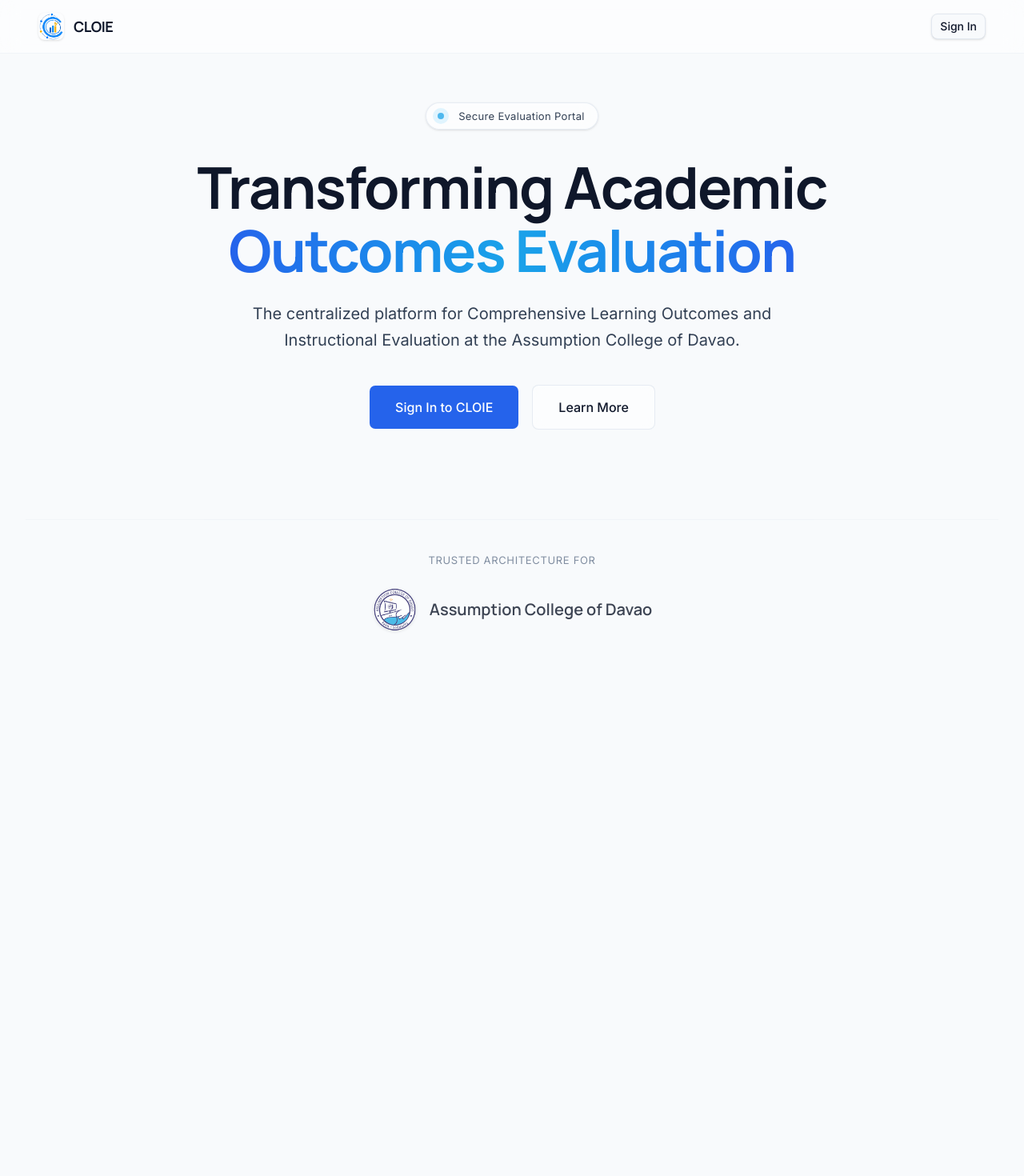
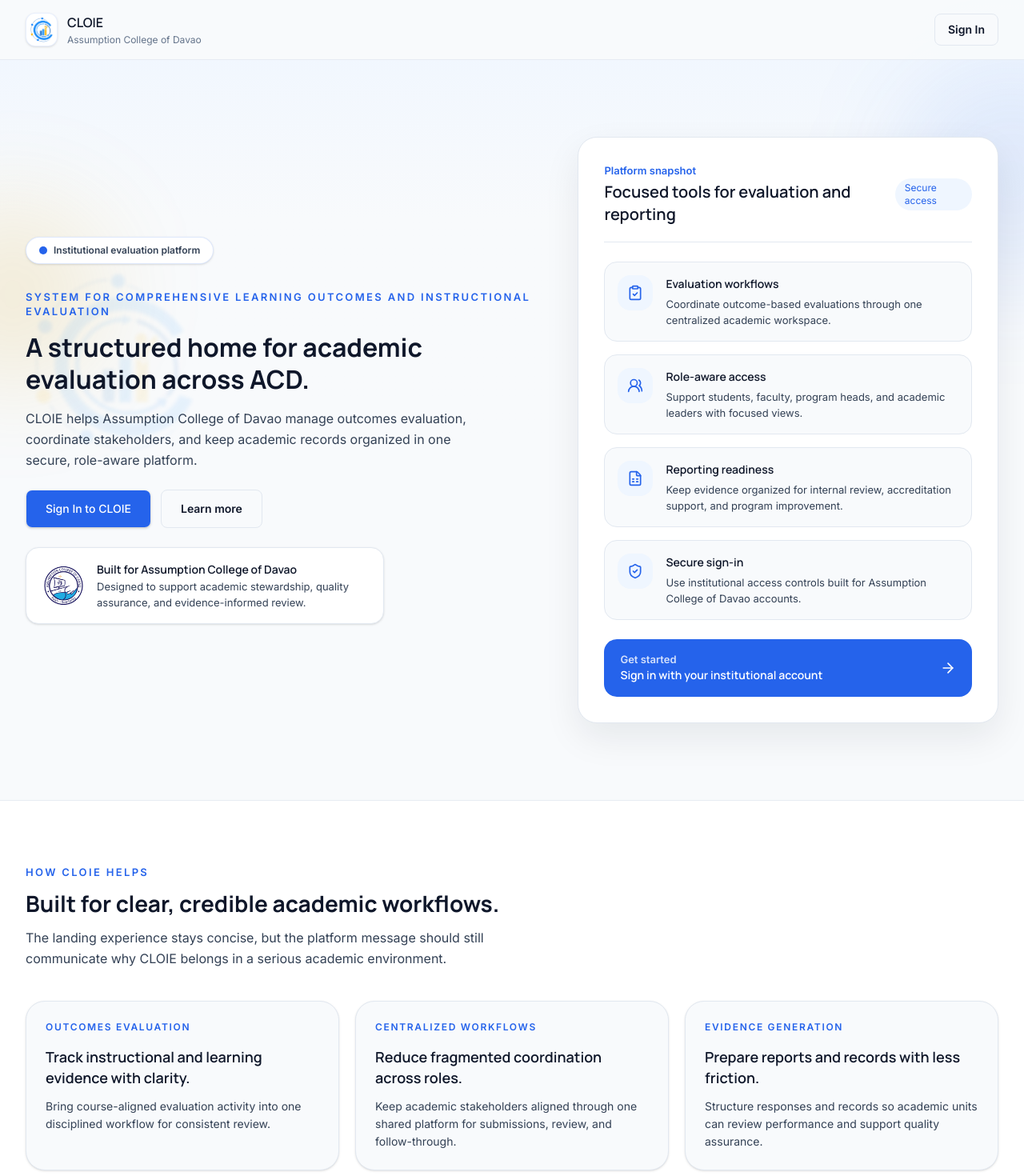
Before and after one commit to Tugeru/project-cloie, a Next.js app: page / in a window 1280 px wide. Shown: the top 1470 px of the page at 80% size. Before the commit the page ends 854 px from the top, so only its background shows below. Built offline with nearby package versions, Linux system fonts and the light colour scheme.

Commit message:
feat: enhance landing page with platform highlights and support cards; improve layout and user experience

```diff
--- a/src/app/page.tsx
+++ b/src/app/page.tsx
@@ -1,66 +1,240 @@
+import Image from "next/image";
 import Link from "next/link";
-import Image from "next/image";
+import { ArrowRight, ClipboardCheck, FileSpreadsheet, ShieldCheck, UsersRound } from "lucide-react";
 import { Button } from "@/components/ui/button";
+
+const platformHighlights = [
+  {
+    title: "Evaluation workflows",
+    description: "Coordinate outcome-based evaluations through one centralized academic workspace.",
+    icon: ClipboardCheck,
+  },
+  {
+    title: "Role-aware access",
+    description:
+      "Support students, faculty, program heads, and academic leaders with focused views.",
+    icon: UsersRound,
+  },
+  {
+    title: "Reporting readiness",
+    description:
+      "Keep evidence organized for internal review, accreditation support, and program improvement.",
+    icon: FileSpreadsheet,
+  },
+  {
+    title: "Secure sign-in",
+    description:
+      "Use institutional access controls built for Assumption College of Davao accounts.",
+    icon: ShieldCheck,
+  },
+];
+
+const supportCards = [
+  {
+    eyebrow: "Outcomes evaluation",
+    title: "Track instructional and learning evidence with clarity.",
+    description:
+      "Bring course-aligned evaluation activity into one disciplined workflow for consistent review.",
+  },
+  {
+    eyebrow: "Centralized workflows",
+    title: "Reduce fragmented coordination across roles.",
+    description:
+      "Keep academic stakeholders aligned through one shared platform for submissions, review, and follow-through.",
+  },
+  {
+    eyebrow: "Evidence generation",
+    title: "Prepare reports and records with less friction.",
+    description:
+      "Structure responses and records so academic units can review performance and support quality assurance.",
+  },
+];
 
 export default function Home() {
   return (
-    <div className="relative flex min-h-screen flex-col bg-background selection:bg-info/30 overflow-hidden">
-      {/* Background Gradients */}
-      <div className="absolute top-1/2 left-1/2 -translate-x-1/2 -translate-y-1/2 w-[800px] h-[600px] bg-primary/5 blur-[100px] rounded-full pointer-events-none -z-10" />
-      <div className="absolute top-1/4 left-1/3 w-[400px] h-[400px] bg-info/5 blur-[80px] rounded-full pointer-events-none -z-10" />
+    <div className="bg-background selection:bg-primary-soft relative overflow-hidden">
+      <div className="from-primary-soft via-background to-background pointer-events-none absolute inset-x-0 top-0 h-[34rem] bg-linear-to-b" />
+      <div className="bg-primary/10 pointer-events-none absolute top-20 right-[-8rem] h-72 w-72 rounded-full blur-3xl" />
+      <div className="bg-secondary/15 pointer-events-none absolute top-64 left-[-6rem] h-56 w-56 rounded-full blur-3xl" />
 
-      {/* Navbar Minimal */}
-      <header className="flex items-center justify-between px-6 py-4 md:px-12 backdrop-blur-md border-b border-border/40 fixed top-0 w-full z-50 bg-surface/50">
+      <header className="border-border/80 bg-background/95 sticky top-0 z-50 border-b">
+        <div className="mx-auto flex w-full max-w-7xl items-center justify-between px-4 py-4 sm:px-6 lg:px-8">
           <div className="flex items-center gap-3">
-          <Image src="/logos/cloie-logo.png" alt="CLOIE Logo" width={32} height={32} className="rounded-lg shadow-sm" />
-          <span className="font-heading font-bold text-lg text-text-primary tracking-tight">CLOIE</span>
+            <Image
+              src="/logos/cloie-logo.png"
+              alt="CLOIE Logo"
+              width={40}
+              height={40}
+              className="border-primary/10 bg-surface rounded-xl border p-1 shadow-sm"
+            />
+            <div className="space-y-0.5">
+              <p className="text-title-md text-text-primary font-bold">CLOIE</p>
+              <p className="text-caption text-text-muted">Assumption College of Davao</p>
             </div>
-        <Link href="/login">
-          <Button variant="outline" className="font-medium shadow-sm transition-shadow hover:shadow-md">Sign In</Button>
-        </Link>
+          </div>
+
+          <Button
+            render={<Link href="/login" />}
+            variant="outline"
+            className="text-label-lg h-10 px-4"
+          >
+            Sign In
+          </Button>
+        </div>
       </header>
 
-      {/* Hero Section */}
-      <main className="flex-1 flex flex-col items-center justify-center pt-32 pb-16 px-4 sm:px-6 lg:px-8 text-center relative z-10 w-full max-w-7xl mx-auto">
-        <div className="mb-8 p-1.5 pr-4 pl-2 rounded-full border border-border/80 bg-surface/60 backdrop-blur-md shadow-sm flex items-center gap-3 transition-colors hover:bg-surface/80">
-          <span className="flex h-5 w-5 rounded-full bg-info-soft items-center justify-center">
-            <span className="flex h-2 w-2 rounded-full bg-info animate-pulse"></span>
-          </span>
-          <span className="text-body-sm font-medium text-text-secondary tracking-wide">Secure Evaluation Portal</span>
+      <main className="relative">
+        <section className="mx-auto grid min-h-[calc(100vh-4.5rem)] max-w-7xl items-center gap-12 px-4 py-16 sm:px-6 sm:py-20 lg:grid-cols-[minmax(0,1.1fr)_minmax(320px,0.9fr)] lg:px-8 lg:py-24">
+          <div className="relative max-w-2xl">
+            <div
+              aria-hidden="true"
+              className="pointer-events-none absolute top-10 left-0 hidden opacity-[0.08] blur-[2px] sm:block"
+            >
+              <Image
+                src="/logos/cloie-logo.png"
+                alt=""
+                width={280}
+                height={280}
+                className="h-auto w-[220px]"
+              />
             </div>
 
-        <h1 className="text-5xl md:text-6xl lg:text-7xl font-extrabold text-text-primary font-heading tracking-tight max-w-4xl leading-[1.1] mb-6">
-          Transforming Academic <br className="hidden md:block" />
-          <span className="text-transparent bg-clip-text bg-gradient-to-r from-primary via-info to-primary">
-            Outcomes Evaluation
+            <div className="border-primary/15 bg-surface inline-flex items-center gap-2 rounded-full border px-4 py-2 shadow-sm">
+              <span className="bg-primary h-2.5 w-2.5 rounded-full" />
+              <span className="text-label-sm text-text-secondary">
+                Institutional evaluation platform
               </span>
+            </div>
+
+            <div className="relative mt-8 space-y-6">
+              <div className="space-y-4">
+                <p className="text-label-md text-primary tracking-[0.18em] uppercase">
+                  System for Comprehensive Learning Outcomes and Instructional Evaluation
+                </p>
+                <h1 className="text-display-md text-text-primary sm:text-display-lg max-w-xl">
+                  A structured home for academic evaluation across ACD.
                 </h1>
+                <p className="text-body-lg text-text-secondary max-w-xl">
+                  CLOIE helps Assumption College of Davao manage outcomes evaluation, coordinate
+                  stakeholders, and keep academic records organized in one secure, role-aware
+                  platform.
+                </p>
+              </div>
 
-        <p className="max-w-2xl text-lg md:text-xl text-text-secondary mb-10 leading-relaxed font-body">
-          The centralized platform for Comprehensive Learning Outcomes and Instructional Evaluation at the Assumption College of Davao.
-        </p>
-
-        <div className="flex flex-col sm:flex-row gap-4 w-full sm:w-auto">
-          <Link href="/login" className="w-full sm:w-auto">
-            <Button size="lg" className="w-full sm:w-auto text-base h-14 px-8 shadow-card hover:shadow-glow hover:-translate-y-0.5 transition-all duration-300">
+              <div className="flex flex-col gap-3 sm:flex-row">
+                <Button
+                  render={<Link href="/login" />}
+                  size="lg"
+                  className="text-label-lg h-12 px-6 text-white shadow-sm"
+                >
                   Sign In to CLOIE
                 </Button>
-          </Link>
-          <Link href="/login" className="w-full sm:w-auto">
-            <Button size="lg" variant="outline" className="w-full sm:w-auto text-base h-14 px-8 border-border/80 bg-surface/50 backdrop-blur-sm hover:bg-surface hover:text-text-primary transition-all">
-              Learn More
+                <Button
+                  render={<Link href="#how-cloie-helps" />}
+                  size="lg"
+                  variant="outline"
+                  className="text-label-lg h-12 px-6"
+                >
+                  Learn more
                 </Button>
-          </Link>
               </div>
 
-        {/* Feature Marks / Logos */}
-        <div className="mt-28 pt-10 border-t border-border/40 w-full flex flex-col justify-center items-center gap-6 opacity-80 transition-all duration-500">
-          <p className="text-body-sm text-text-muted font-medium uppercase tracking-wider">Trusted Architecture For</p>
-          <div className="flex items-center gap-4  opacity-100">
-            <Image src="/logos/acd-logo.png" alt="ACD Logo" width={56} height={56} className="object-contain drop-shadow-sm" />
-            <span className="text-xl font-heading font-semibold text-text-primary">Assumption College of Davao</span>
+              <div className="border-border bg-surface flex items-center gap-4 rounded-2xl border px-5 py-4 shadow-sm sm:max-w-md">
+                <Image
+                  src="/logos/acd-logo.png"
+                  alt="Assumption College of Davao Logo"
+                  width={52}
+                  height={52}
+                  className="shrink-0 object-contain"
+                />
+                <div>
+                  <p className="text-title-sm text-text-primary">
+                    Built for Assumption College of Davao
+                  </p>
+                  <p className="text-body-sm text-text-secondary">
+                    Designed to support academic stewardship, quality assurance, and
+                    evidence-informed review.
+                  </p>
                 </div>
               </div>
+            </div>
+          </div>
+
+          <div className="relative">
+            <div className="border-border bg-surface rounded-3xl border p-6 shadow-[0_18px_45px_rgba(15,23,42,0.08)] sm:p-8">
+              <div className="border-border flex items-center justify-between gap-4 border-b pb-5">
+                <div>
+                  <p className="text-label-md text-primary">Platform snapshot</p>
+                  <h2 className="text-heading-md text-text-primary mt-1">
+                    Focused tools for evaluation and reporting
+                  </h2>
+                </div>
+                <div className="bg-primary-soft text-caption text-primary rounded-full px-3 py-1">
+                  Secure access
+                </div>
+              </div>
+
+              <div className="mt-6 space-y-4">
+                {platformHighlights.map(({ title, description, icon: Icon }) => (
+                  <div
+                    key={title}
+                    className="border-border bg-background flex gap-4 rounded-2xl border px-4 py-4"
+                  >
+                    <div className="bg-primary-soft text-primary flex h-11 w-11 shrink-0 items-center justify-center rounded-2xl">
+                      <Icon className="size-5" />
+                    </div>
+                    <div className="space-y-1">
+                      <h3 className="text-title-sm text-text-primary">{title}</h3>
+                      <p className="text-body-sm text-text-secondary">{description}</p>
+                    </div>
+                  </div>
+                ))}
+              </div>
+
+              <div className="bg-primary text-text-on-dark mt-6 flex items-center justify-between rounded-2xl px-5 py-4">
+                <div>
+                  <p className="text-label-md text-white/80">Get started</p>
+                  <p className="text-title-sm text-white">
+                    Sign in with your institutional account
+                  </p>
+                </div>
+                <ArrowRight className="size-5 shrink-0" />
+              </div>
+            </div>
+          </div>
+        </section>
+
+        <section id="how-cloie-helps" className="border-border/80 bg-surface border-t">
+          <div className="mx-auto max-w-7xl px-4 py-16 sm:px-6 lg:px-8 lg:py-20">
+            <div className="max-w-2xl space-y-3">
+              <p className="text-label-md text-primary tracking-[0.18em] uppercase">
+                How CLOIE helps
+              </p>
+              <h2 className="text-heading-xl text-text-primary">
+                Built for clear, credible academic workflows.
+              </h2>
+              <p className="text-body-lg text-text-secondary">
+                The landing experience stays concise, but the platform message should still
+                communicate why CLOIE belongs in a serious academic environment.
+              </p>
+            </div>
+
+            <div className="mt-10 grid gap-5 md:grid-cols-3">
+              {supportCards.map((card) => (
+                <article
+                  key={card.title}
+                  className="border-border bg-background rounded-3xl border p-6 shadow-sm"
+                >
+                  <p className="text-label-sm text-primary tracking-[0.14em] uppercase">
+                    {card.eyebrow}
+                  </p>
+                  <h3 className="text-title-lg text-text-primary mt-4">{card.title}</h3>
+                  <p className="text-body-md text-text-secondary mt-3">{card.description}</p>
+                </article>
+              ))}
+            </div>
+          </div>
+        </section>
       </main>
     </div>
   );
```
Lines whose indentation alone changed are shown as unchanged.
